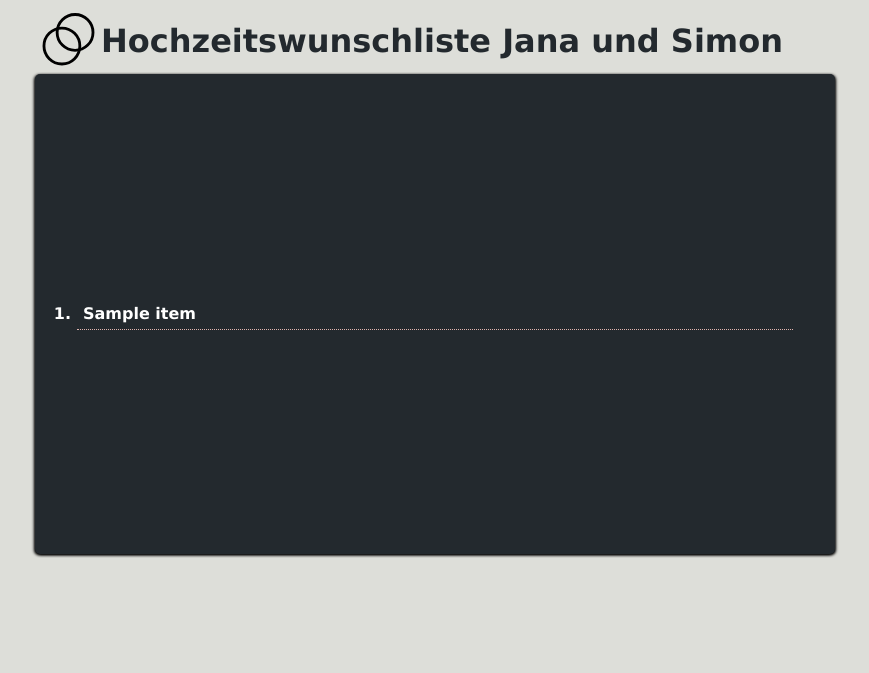
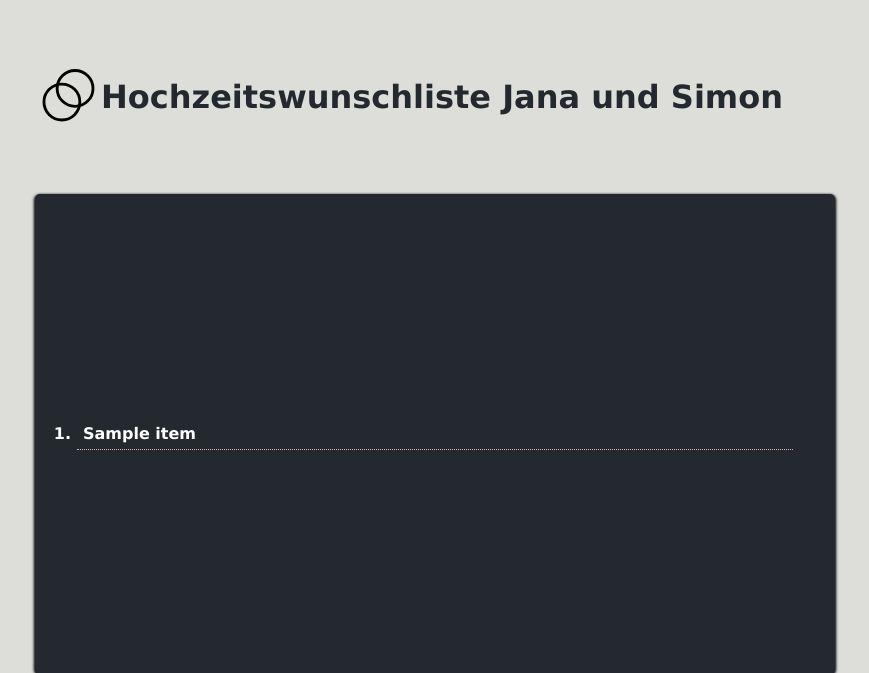
Before and after one commit to theCalcaholic/caldav-giftlist, a Python web app: template templates/wishlist.html in a window 1280 px wide. Shown: the top 673 px of the page, without its empty margins (205-1074 px from the left). Run offline with Jinja, Linux system fonts and the light colour scheme; the template is opened without the code that fills it: most values are stand-ins (such as "Sample title", 1, 10 or a date in 2020).

Commit message:
Add margin to header

```diff
--- a/static/style.css
+++ b/static/style.css
@@ -2,7 +2,7 @@ div.header {
     /* display: block;
     max-width: 800px;
     width: 90%; */
-    margin: auto;
+    margin: 4em auto;
     display: flex;
     max-width: 800px;
     width: 90%;
```
